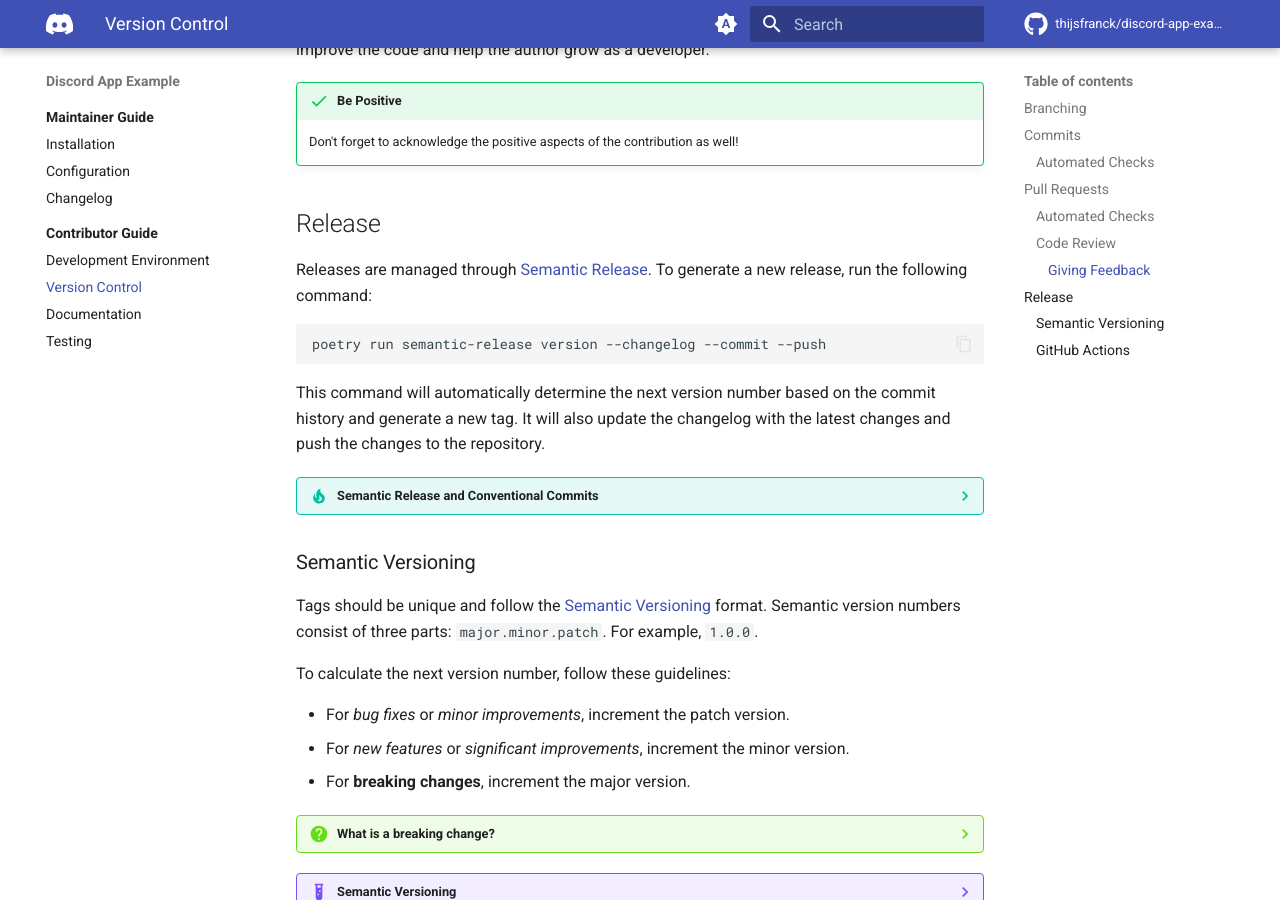
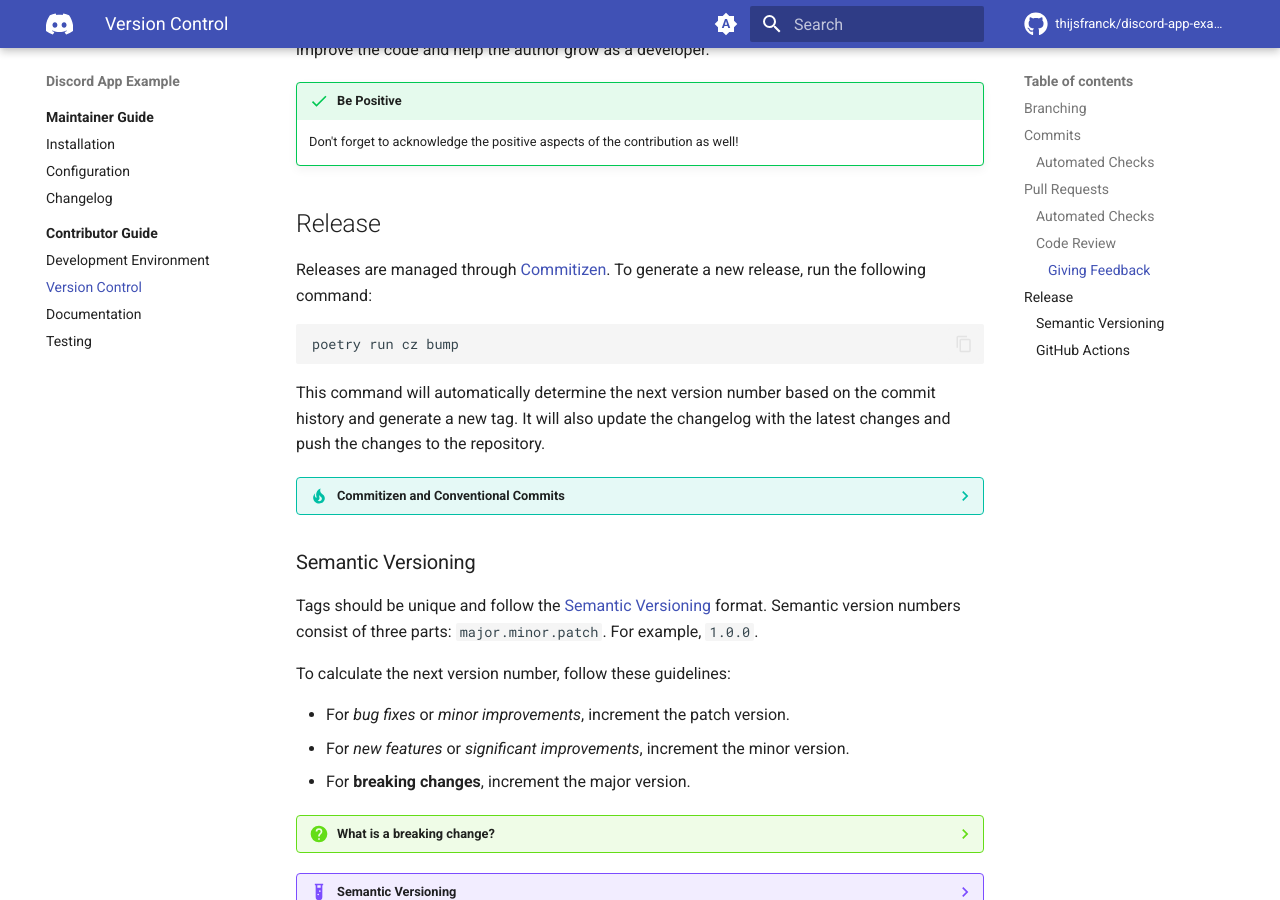
Before and after one commit to thijsfranck/discord-app-example, an MkDocs documentation site: the page built from docs/contributor-guide/version-control.md, in a window 1280 px wide and 900 px high, scrolled down 2808 px. Built offline with MkDocs 1.6.1 and Material for MkDocs 9.7.7, drawn with Linux system fonts in a browser that asks for light colours; comment, search, counter and statistics services are not loaded; the version menu is left out.

Commit message:
docs: switch to cz

````diff
--- a/docs/contributor-guide/version-control.md
+++ b/docs/contributor-guide/version-control.md
@@ -162,18 +162,18 @@ the author grow as a developer.
 
 ## Release
 
-Releases are managed through [Semantic Release](https://python-semantic-release.readthedocs.io). To generate a
+Releases are managed through [Commitizen](https://commitizen-tools.github.io/commitizen/). To generate a
 new release, run the following command:
 
 ```bash
-poetry run semantic-release version --changelog --commit --push
+poetry run cz bump
 ```
 
 This command will automatically determine the next version number based on the commit history and generate a
 new tag. It will also update the changelog with the latest changes and push the changes to the repository.
 
-??? TIP "Semantic Release and Conventional Commits"
-    Semantic Release uses the commit messages to determine the type of changes and generate the release notes.
+??? TIP "Commitizen and Conventional Commits"
+    Commitizen uses the commit messages to determine the type of changes and generate the release notes.
     Make sure to follow the [commit message guidelines](#commits) to ensure accurate release notes.
 
 ### Semantic Versioning
````
Also changed, not shown: other parts of docs/contributor-guide/version-control.md (+3 -3 lines).
